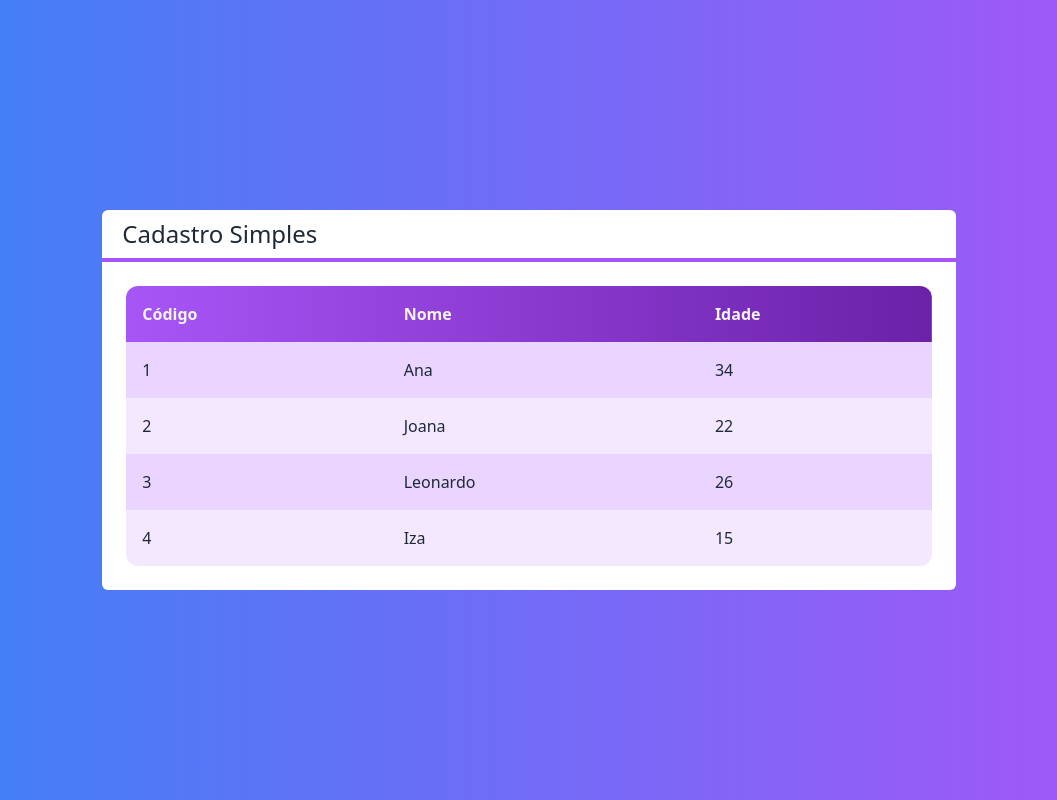
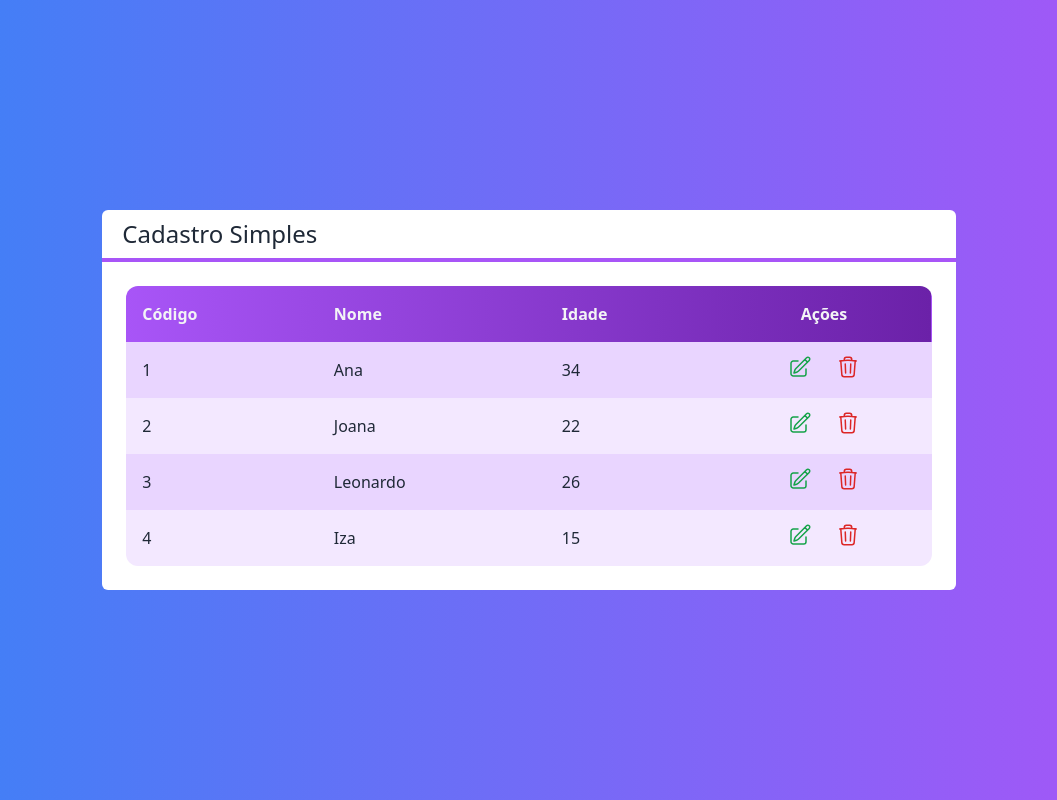
Before and after one commit to SamillyNunes/next-crud, a Next.js app: page / in a window 1280 px wide. Shown: the whole page, without its empty margins (111-1168 px from the left). Built offline with nearby package versions, Linux system fonts and the light colour scheme.

Commit message:
ui: working with action buttons inside the table

```diff
--- /dev/null
+++ b/src/components/ActionButton.tsx
@@ -0,0 +1,19 @@
+interface ActionButtonProps{
+    icon: any;
+    iconColor: string;
+    onClick: () => void;
+}
+
+export default function ActionButton(props: ActionButtonProps){
+    return (
+        <button
+            onClick={props.onClick}
+            className={`
+                flex justify-center items-center
+                ${props.iconColor} rounded-full p-2 m-1
+                hover:bg-purple-50
+        `}>
+            {props.icon}
+        </button>
+    );
+}
--- /dev/null
+++ b/src/components/Icons.tsx
@@ -0,0 +1,13 @@
+export const EditIcon = (
+    <svg xmlns="http://www.w3.org/2000/svg" fill="none" viewBox="0 0 24 24" strokeWidth={1.5} stroke="currentColor" className="size-6">
+        <path strokeLinecap="round" strokeLinejoin="round" d="m16.862 4.487 1.687-1.688a1.875 1.875 0 1 1 2.652 2.652L10.582 16.07a4.5 4.5 0 0 1-1.897 1.13L6 18l.8-2.685a4.5 4.5 0 0 1 1.13-1.897l8.932-8.931Zm0 0L19.5 7.125M18 14v4.75A2.25 2.25 0 0 1 15.75 21H5.25A2.25 2.25 0 0 1 3 18.75V8.25A2.25 2.25 0 0 1 5.25 6H10" />
+    </svg>
+
+);
+
+export const TrashIcon = (
+    <svg xmlns="http://www.w3.org/2000/svg" fill="none" viewBox="0 0 24 24" strokeWidth={1.5} stroke="currentColor" className="size-6">
+        <path strokeLinecap="round" strokeLinejoin="round" d="m14.74 9-.346 9m-4.788 0L9.26 9m9.968-3.21c.342.052.682.107 1.022.166m-1.022-.165L18.16 19.673a2.25 2.25 0 0 1-2.244 2.077H8.084a2.25 2.25 0 0 1-2.244-2.077L4.772 5.79m14.456 0a48.108 48.108 0 0 0-3.478-.397m-12 .562c.34-.059.68-.114 1.022-.165m0 0a48.11 48.11 0 0 1 3.478-.397m7.5 0v-.916c0-1.18-.91-2.164-2.09-2.201a51.964 51.964 0 0 0-3.32 0c-1.18.037-2.09 1.022-2.09 2.201v.916m7.5 0a48.667 48.667 0 0 0-7.5 0" />
+    </svg>
+
+);
--- a/src/components/Table.tsx
+++ b/src/components/Table.tsx
@@ -1,10 +1,17 @@
 import Client from "@/core/Client";
+import { EditIcon, TrashIcon } from "./Icons";
+import ActionButton from "./ActionButton";
 
 interface TableProps{
     clients: Client[]
+    selectedClient?: (client: Client) => void
+    deletedClient?: (client: Client) => void
+
 }
 
 export default function Table(props: TableProps){
+
+    const showActions = props.deletedClient || props.selectedClient;
 
     function renderHead(){
         return (
@@ -16,6 +23,7 @@
                     <th className="text-left p-4">Código</th>
                     <th className="text-left p-4">Nome</th>
                     <th className="text-left p-4">Idade</th>
+                    {showActions && <th className="p-4">Ações</th>}
                 </tr>
             </thead>
         );
@@ -28,8 +36,28 @@
                 <td className="text-left p-4">{client.id}</td>
                 <td className="text-left p-4">{client.name}</td>
                 <td className="text-left p-4">{client.age}</td>
+                {showActions && renderActions(client)}
             </tr>
         ));
+    }
+
+    function renderActions(client: Client){
+        return (
+            <td className="flex justify-center">
+                {props.selectedClient &&
+                    <ActionButton
+                        icon={EditIcon}
+                        iconColor="text-green-600"
+                        onClick={()=> props.selectedClient?.(client)}
+                    />}
+                {props.deletedClient &&
+                    <ActionButton
+                        icon={TrashIcon}
+                        iconColor="text-red-600"
+                        onClick={()=> props.deletedClient?.(client)}
+                    />}
+            </td>
+        );
     }
 
     return (
--- a/src/pages/index.tsx
+++ b/src/pages/index.tsx
@@ -11,6 +11,14 @@
     new Client('Iza', 15, '4'),
   ];
 
+  function selectedClient(client: Client){
+    console.log(`Nome do cliente: ${client.name}`);
+  }
+
+  function deletedClient(client: Client){
+    console.log(`Cliente excluido: ${client.name}`);
+  }
+
   return (
     <div className="
       flex justify-center items-center h-screen
@@ -18,7 +26,7 @@
       text-white
     ">
       <Layout title="Cadastro Simples">
-        <Table clients={clients} />
+        <Table clients={clients} selectedClient={selectedClient} deletedClient={deletedClient} />
       </Layout>
     </div>
 
```
